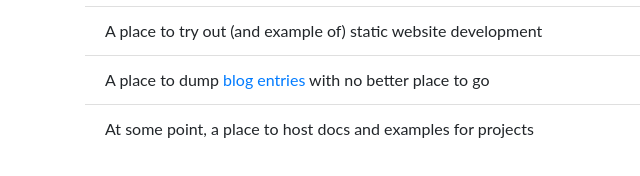
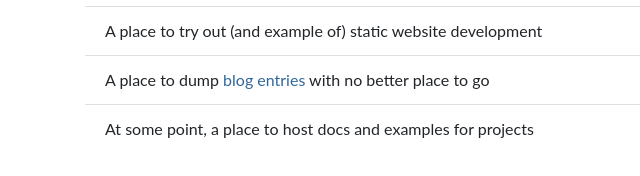
Before and after one commit to trepidacious/gatsby-rebeam-org, a Gatsby site: page / in a window 1280 px wide. Shown: the part 480-656 px from the top of the page, 0-640 px from the left. Built offline with nearby package versions, Linux system fonts and the light colour scheme; Gatsby itself is replaced by a stand-in of ours.

Commit message:
Fix link contrast

```diff
--- a/src/styles/global.scss
+++ b/src/styles/global.scss
@@ -153,3 +153,10 @@ li {
 .card {
   border: 2px solid rgba(0,0,0,.125);
 }
+
+a {
+  color: $blue;
+}
+a:hover {
+  color: darken($blue, 10%);
+}
```
